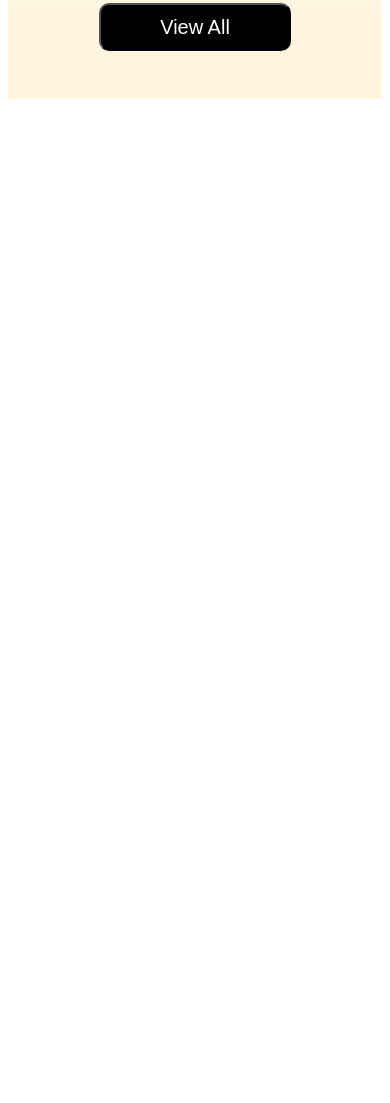
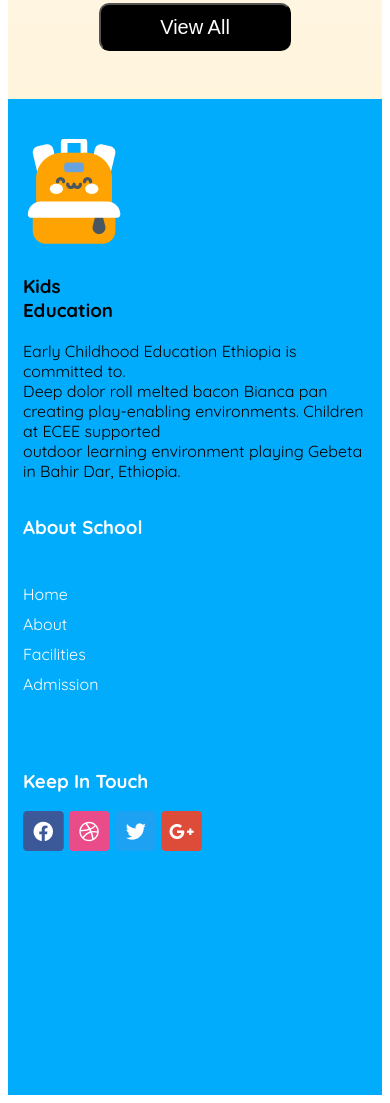
Before and after one commit to sourav98765/Assignment_2, a plain HTML site: page index.html in a window 390 px wide. Shown: the part 3080-4183 px from the top of the page. Before the commit the page ends 3187 px from the top, so only its background shows below. Drawn offline with Linux system fonts and the light colour scheme.

Commit message:
final code done

```diff
--- a/index.html
+++ b/index.html
@@ -138,7 +138,40 @@
         </section>
 
     </main>
+    <footer>
+        <section class="footer-container">
 
+
+           <div class="Keducation ">
+              <div class="eduicon display-flex">
+                  <img src="assets/kidschoolblue.png" alt="">
+
+                   <h3 class="kids-education">Kids <br> Education</h3>
+              </div>
+              <p class="pizza">Early Childhood Education Ethiopia is committed to. <br> Deep dolor roll melted bacon Bianca pan <br>  creating play-enabling environments. Children at ECEE supported <br> outdoor learning environment playing Gebeta in Bahir Dar, Ethiopia.</p>
+
+           </div>
+           <div class="footer-mid">
+               <h3>About School</h3>
+               <ul>
+                   <li><a href="">Home</a></li>
+                   <li><a href="">About</a></li>
+                   <li><a href="">Facilities</a></li>
+                   <li><a href="">Admission</a></li>
+               </ul>
+           </div>
+
+           <div class="footer-right">
+               <h3>Keep In Touch</h3>
+               <div class="social">
+                   <img src="assets/fb.png" alt="">
+                   <img src="assets/dribble.png" alt="">
+                   <img src="assets/twitter.png" alt="">
+                   <img src="assets/google+.png" alt="">
+               </div>
+           </div>
+        </section>
+</footer>
 </body>
 
 </html>
--- a/styles/styles.css
+++ b/styles/styles.css
@@ -371,6 +371,48 @@
     font-weight: medium;
     cursor: pointer;
 }
+.Keducation{
+    margin-left: 60px;
+  }
+  .footer-container {
+    display: grid;
+    grid-template-columns: repeat(3, 1fr);
+    background-color: #01ACFD;
+    padding: 60px 60px;
+  }
+
+  .footer-right {
+    color: rgb(255, 255, 255);
+    display: flex;
+    justify-content: flex-start;
+    flex-direction: column;
+    margin-top: 40px;
+    margin-left: 100px;
+
+  }
+  .footer-mid {
+    color: white;
+    display: flex;
+    justify-content: center;
+    align-items: center;
+    flex-direction: column;
+  }
+
+  .footer-mid ul {
+    padding-left: 0px;
+    padding-right: 40px;
+  }
+
+  .footer-mid ul li {
+    list-style: none;
+    margin-top: 10px;
+  }
+
+  .footer-mid ul li a {
+    text-decoration: none;
+    color: white;
+  }
+
 
 
 @media screen and (max-width:576px) {
@@ -482,5 +524,31 @@
         margin-top: 1rem;
         margin-bottom: 3rem;
     }
+    .footer-container {
+        display: grid;
+        grid-template-columns: repeat(1, 1fr);
+        padding: 40px 15px;
+      }
+      .footer-mid {
+        display: flex;
+        justify-content: flex-start;
+        align-items: flex-start;
+      }
+      .Keducation{
+        margin-left: 0px;
+      }
+      .Empowering{
+        align-items: center;
+        margin-left: 30px;
+      }
+      .footer-right{
+        margin-left: 0px;
+      }
+      .with-the{
+        padding-left: 30px;
+      }
+      .footer-right{
+        margin-bottom: 200px;
+      }
 
-}
+      }
```
Also changed, not shown: assets/footer img.png (added), assets/kidschoolblue.png (added).
